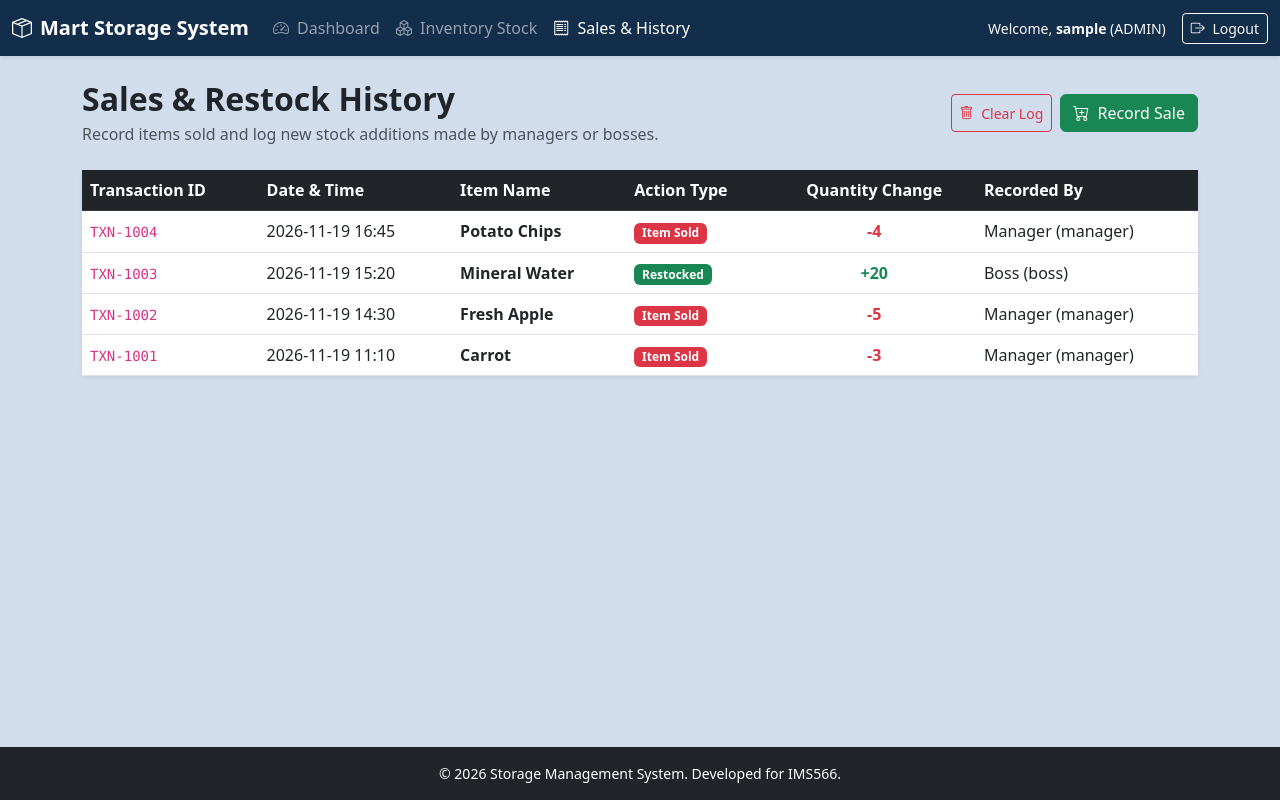
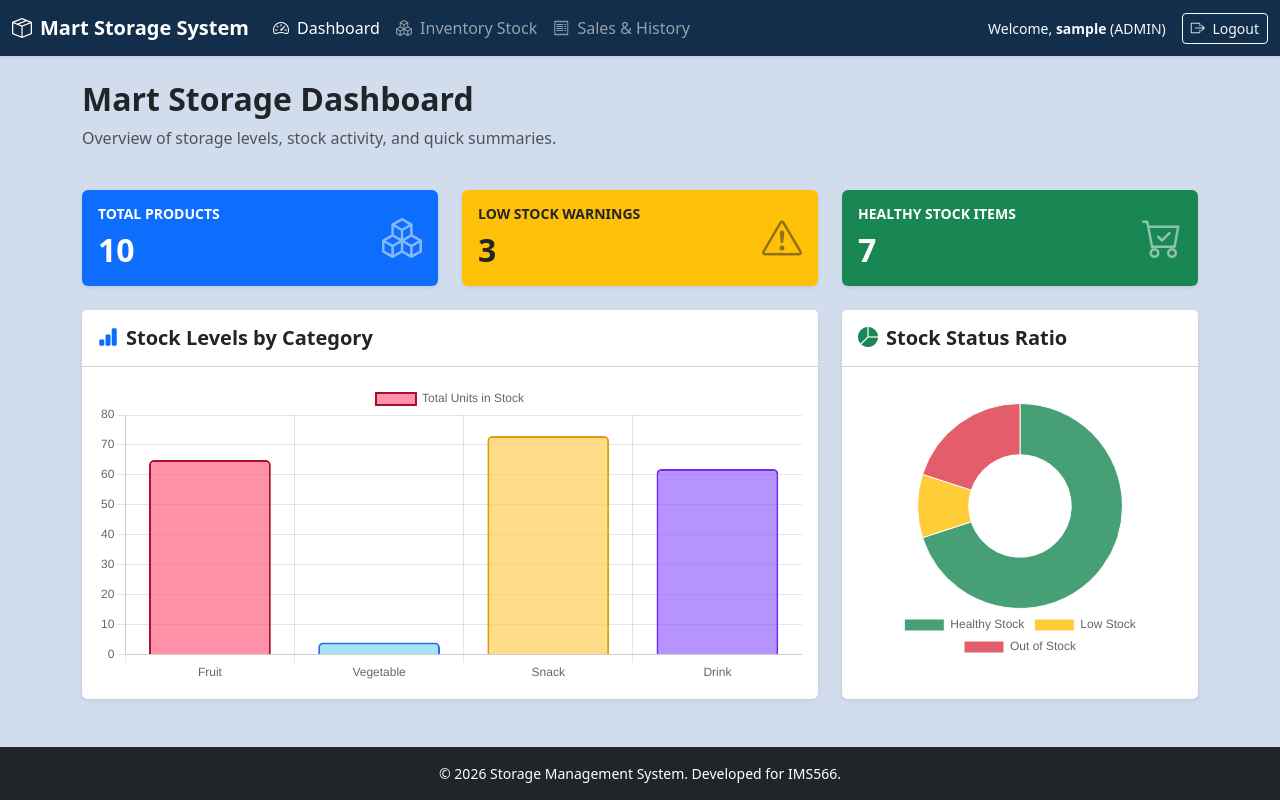
Before and after one commit to basirah25/INDIVIDUAL-IMS566-BASIRAH, a plain HTML site: page sales.html in a window 1280 px wide. Drawn offline with nearby package versions, Linux system fonts and the light colour scheme; sample sign-in values are in the browser's storage.

Commit message:
Update sales.html

```diff
--- a/sales.html
+++ b/sales.html
@@ -1,12 +1,13 @@
-
 <!DOCTYPE html>
 <html lang="en">
+
 <head>
     <meta charset="UTF-8">
     <meta name="viewport" content="width=device-width, initial-scale=1.0">
-    <title>Sales & Activity Log</title>
+    <title>Dashboard</title>
     <link href="https://cdn.jsdelivr.net/npm/bootstrap@5.3.0/dist/css/bootstrap.min.css" rel="stylesheet">
     <link href="https://cdn.jsdelivr.net/npm/bootstrap-icons@1.10.5/font/bootstrap-icons.css" rel="stylesheet">
+    <script src="https://cdn.jsdelivr.net/npm/chart.js"></script>
     <link href="style.css" rel="stylesheet">
 </head>
 
@@ -24,13 +25,13 @@
             <div class="collapse navbar-collapse" id="navbarNav">
                 <ul class="navbar-nav me-auto">
                     <li class="nav-item">
-                        <a class="nav-link" href="dashboard.html"><i class="bi bi-speedometer2 me-1"></i> Dashboard</a>
+                        <a class="nav-link active" href="dashboard.html"><i class="bi bi-speedometer2 me-1"></i> Dashboard</a>
                     </li>
                     <li class="nav-item">
                         <a class="nav-link" href="inventory.html"><i class="bi bi-boxes me-1"></i> Inventory Stock</a>
                     </li>
                     <li class="nav-item">
-                        <a class="nav-link active" href="sales.html"><i class="bi bi-receipt me-1"></i> Sales & History</a>
+                        <a class="nav-link" href="sales.html"><i class="bi bi-receipt me-1"></i> Sales & History</a>
                     </li>
                 </ul>
                 <div class="d-flex align-items-center text-light">
@@ -43,79 +44,87 @@
         </div>
     </nav>
 
-    <!-- Main Content -->
+    <!-- Main Dashboard Content -->
     <main class="container my-4 flex-grow-1">
-        <div class="d-flex justify-content-between align-items-center mb-4">
-            <div>
-                <h2 class="fw-bold text-dark mb-1">Sales & Restock History</h2>
-                <p class="text-muted mb-0">Record items sold and log new stock additions made by managers or bosses.</p>
-            </div>
-            <div class="d-flex gap-2">
-                <button class="btn btn-outline-danger btn-sm" id="clearSalesBtn">
-                    <i class="bi bi-trash me-1"></i> Clear Log
-                </button>
-                <button class="btn btn-success" data-bs-toggle="modal" data-bs-target="#recordSaleModal">
-                    <i class="bi bi-cart-plus me-1"></i> Record Sale
-                </button>
+        <div class="row mb-4">
+            <div class="col-12">
+                <h2 class="fw-bold text-dark">Mart Storage Dashboard</h2>
+                <p class="text-muted">Overview of storage levels, stock activity, and quick summaries.</p>
             </div>
         </div>
 
-        <!-- Transaction Log Data Table -->
-        <div class="card border-0 shadow-sm">
-            <div class="card-body p-0">
-                <div class="table-responsive">
-                    <table class="table table-hover align-middle mb-0">
-                        <thead class="table-dark">
-                            <tr>
-                                <th>Transaction ID</th>
-                                <th>Date & Time</th>
-                                <th>Item Name</th>
-                                <th>Action Type</th>
-                                <th class="text-center">Quantity Change</th>
-                                <th>Recorded By</th>
-                            </tr>
-                        </thead>
-                        <tbody id="salesTableBody">
-                            <!-- Populated dynamically via script -->
-                        </tbody>
-                    </table>
+        <!-- Summary Cards Row -->
+        <div class="row g-4 mb-4">
+            <div class="col-md-4">
+                <div class="card border-0 shadow-sm bg-primary text-white">
+                    <div class="card-body d-flex justify-content-between align-items-center">
+                        <div>
+                            <h6 class="card-title text-uppercase small fw-semibold">Total Products</h6>
+                            <h2 class="fw-bold mb-0" id="totalProductsCount">0</h2>
+                        </div>
+                        <i class="bi bi-boxes fs-1 opacity-50"></i>
+                    </div>
+                </div>
+            </div>
+            <div class="col-md-4">
+                <div class="card border-0 shadow-sm bg-warning text-dark">
+                    <div class="card-body d-flex justify-content-between align-items-center">
+                        <div>
+                            <h6 class="card-title text-uppercase small fw-semibold">Low Stock Warnings</h6>
+                            <h2 class="fw-bold mb-0" id="lowStockCount">0</h2>
+                        </div>
+                        <i class="bi bi-exclamation-triangle fs-1 opacity-50"></i>
+                    </div>
+                </div>
+            </div>
+            <div class="col-md-4">
+                <div class="card border-0 shadow-sm bg-success text-white">
+                    <div class="card-body d-flex justify-content-between align-items-center">
+                        <div>
+                            <h6 class="card-title text-uppercase small fw-semibold">Healthy Stock Items</h6>
+                            <h2 class="fw-bold mb-0" id="healthyStockCount">0</h2>
+                        </div>
+                        <i class="bi bi-cart-check fs-1 opacity-50"></i>
+                    </div>
+                </div>
+            </div>
+        </div>
+
+        <!-- Charts Row -->
+        <div class="row g-4">
+            <!-- Bar Chart-->
+            <div class="col-lg-8">
+                <div class="card border-0 shadow-sm h-100">
+                    <div class="card-header bg-white py-3">
+                        <h5 class="card-title mb-0 fw-semibold text-dark">
+                            <i class="bi bi-bar-chart-fill text-primary me-2"></i>Stock Levels by Category
+                        </h5>
+                    </div>
+                    <div class="card-body">
+                        <div style="position: relative; height: 300px; width: 100%;">
+                            <canvas id="stockBarChart"></canvas>
+                        </div>
+                    </div>
+                </div>
+            </div>
+
+            <!-- Doughnut Chart -->
+            <div class="col-lg-4">
+                <div class="card border-0 shadow-sm h-100">
+                    <div class="card-header bg-white py-3">
+                        <h5 class="card-title mb-0 fw-semibold text-dark">
+                            <i class="bi bi-pie-chart-fill text-success me-2"></i>Stock Status Ratio
+                        </h5>
+                    </div>
+                    <div class="card-body d-flex justify-content-center align-items-center">
+                        <div style="position: relative; height: 260px; width: 100%;">
+                            <canvas id="stockDoughnutChart"></canvas>
+                        </div>
+                    </div>
                 </div>
             </div>
         </div>
     </main>
-
-    <!-- Recording a Sale -->
-    <div class="modal fade" id="recordSaleModal" tabindex="-1">
-        <div class="modal-dialog">
-            <div class="modal-content">
-                <div class="modal-header">
-                    <h5 class="modal-title fw-bold"><i class="bi bi-cart-check me-2"></i>Record Item Sold</h5>
-                    <button type="button" class="btn-close" data-bs-dismiss="modal"></button>
-                </div>
-                <div class="modal-body">
-                    <!-- Error feedback alert -->
-                    <div id="saleErrorAlert" class="alert alert-danger d-none py-2 small" role="alert"></div>
-
-                    <form id="saleForm">
-                        <div class="mb-3">
-                            <label class="form-label small fw-semibold">Select Product</label>
-                            <select class="form-select" id="saleProductSelect" required>
-                                <option value="" disabled selected>Choose item...</option>
-                            </select>
-                        </div>
-                        <div class="mb-3">
-                            <label class="form-label small fw-semibold">Quantity Sold</label>
-                            <input type="number" class="form-control" id="saleQtyInput" min="1" placeholder="e.g. 2" required>
-                        </div>
-                        <div class="modal-footer px-0 pb-0 mt-3">
-                            <button type="button" class="btn btn-secondary" data-bs-dismiss="modal">Cancel</button>
-                            <button type="submit" class="btn btn-success">Submit Sale</button>
-                        </div>
-                    </form>
-                </div>
-            </div>
-        </div>
-    </div>
 
     <!-- Footer -->
     <footer class="bg-dark text-white text-center py-3 mt-auto">
@@ -127,7 +136,6 @@
     <!-- Bootstrap JS Bundle -->
     <script src="https://cdn.jsdelivr.net/npm/bootstrap@5.3.0/dist/js/bootstrap.bundle.min.js"></script>
 
-    <!-- Sales Logic Script -->
     <script>
         function ensureDefaultData() {
             if (!localStorage.getItem('inventoryItems')) {
@@ -146,191 +154,56 @@
                 ];
                 localStorage.setItem('inventoryItems', JSON.stringify(defaultInventory));
             }
-
-            let existingSales = null;
-            try {
-                existingSales = JSON.parse(localStorage.getItem('salesHistory'));
-            } catch (e) {
-                existingSales = null;
-            }
-
-            if (!Array.isArray(existingSales) || existingSales.length === 0) {
-                const defaultSales = [
-                    {
-                        txnId: 'TXN-1004',
-                        date: '2026-11-19 16:45',
-                        name: 'Potato Chips',
-                        type: 'Item Sold',
-                        change: '-4',
-                        actor: 'Manager (manager)'
-                    },
-                    {
-                        txnId: 'TXN-1003',
-                        date: '2026-11-19 15:20',
-                        name: 'Mineral Water',
-                        type: 'Restocked',
-                        change: '+20',
-                        actor: 'Boss (boss)'
-                    },
-                    {
-                        txnId: 'TXN-1002',
-                        date: '2026-11-19 14:30',
-                        name: 'Fresh Apple',
-                        type: 'Item Sold',
-                        change: '-5',
-                        actor: 'Manager (manager)'
-                    },
-                    {
-                        txnId: 'TXN-1001',
-                        date: '2026-11-19 11:10',
-                        name: 'Carrot',
-                        type: 'Item Sold',
-                        change: '-3',
-                        actor: 'Manager (manager)'
-                    }
-                ];
-                localStorage.setItem('salesHistory', JSON.stringify(defaultSales));
-            }
         }
 
-        // Security check
+
         if (localStorage.getItem('isLoggedIn') !== 'true') {
             window.location.href = 'index.html';
         } else {
             ensureDefaultData();
         }
 
-        const username = localStorage.getItem('username') || 'User';
-        const userRole = localStorage.getItem('userRole') || 'Staff';
-        document.getElementById('userInfo').innerHTML = `Welcome, <strong>${username}</strong> (${userRole.toUpperCase()})`;
-
-        document.getElementById('logoutBtn').addEventListener('click', function() {
-            localStorage.removeItem('isLoggedIn');
-            localStorage.removeItem('username');
-            localStorage.removeItem('userRole');
-            window.location.href = 'index.html';
-        });
-
-        // Render Sales Table from localStorage
-        function renderSalesTable() {
-            ensureDefaultData();
-            const salesTableBody = document.getElementById('salesTableBody');
-            salesTableBody.innerHTML = '';
-
-            const salesHistory = JSON.parse(localStorage.getItem('salesHistory')) || [];
-
-            if (salesHistory.length === 0) {
-                salesTableBody.innerHTML = `<tr><td colspan="6" class="text-center py-4 text-muted">No transactions recorded yet.</td></tr>`;
+        document.addEventListener('DOMContentLoaded', function() {
+            if (localStorage.getItem('isLoggedIn') !== 'true') {
                 return;
             }
+            ensureDefaultData();
 
-            salesHistory.forEach(txn => {
-                const badgeClass = txn.type === 'Restocked' ? 'bg-success' : 'bg-danger';
-                const changeClass = txn.type === 'Restocked' ? 'text-success' : 'text-danger';
+            const username = localStorage.getItem('username') || 'User';
+            const userRole = localStorage.getItem('userRole') || 'Staff';
+            const userInfoElement = document.getElementById('userInfo');
+            if (userInfoElement) {
+                userInfoElement.innerHTML = `Welcome, <strong>${username}</strong> (${userRole.toUpperCase()})`;
+            }
+            document.getElementById('logoutBtn').addEventListener('click', function() {
+                localStorage.removeItem('isLoggedIn');
+                localStorage.removeItem('username');
+                localStorage.removeItem('userRole');
 
-                const row = document.createElement('tr');
-                row.innerHTML = `
-                    <td><code>${txn.txnId}</code></td>
-                    <td>${txn.date}</td>
-                    <td class="fw-semibold">${txn.name}</td>
-                    <td><span class="badge ${badgeClass}">${txn.type}</span></td>
-                    <td class="text-center ${changeClass} fw-bold">${txn.change}</td>
-                    <td>${txn.actor}</td>
-                `;
-                salesTableBody.appendChild(row);
+                window.location.href = 'index.html';
             });
-        }
 
-        // Render table on page load
-        renderSalesTable();
-
-        // Clear Log Button Handler
-        document.getElementById('clearSalesBtn').addEventListener('click', function() {
-            if (confirm("Are you sure you want to clear the sales history?")) {
-                localStorage.setItem('salesHistory', JSON.stringify([]));
-                renderSalesTable();
-            }
-        });
-
-        // Populate dropdown dynamically from localStorage inventory when modal opens
-        function loadInventoryDropdown() {
-            ensureDefaultData();
-            const selectDropdown = document.getElementById('saleProductSelect');
-            selectDropdown.innerHTML = '<option value="" disabled selected>Choose item...</option>';
-
-            let inventory = JSON.parse(localStorage.getItem('inventoryItems')) || [];
+            // Cards
+            const inventory = JSON.parse(localStorage.getItem('inventoryItems')) || [];
+            let totalProducts = inventory.length;
+            let lowStock = 0;
+            let healthyStock = 0;
 
             inventory.forEach(item => {
-                const option = document.createElement('option');
-                option.value = item.sku;
-                option.textContent = `${item.name} (Available: ${item.qty})`;
-                selectDropdown.appendChild(option);
-            });
-        }
-
-        document.getElementById('recordSaleModal').addEventListener('show.bs.modal', loadInventoryDropdown);
-
-        // Handle Sale Form Submission & Stock Validation
-        document.getElementById('saleForm').addEventListener('submit', function(e) {
-            e.preventDefault();
-            ensureDefaultData();
-
-            const selectedSku = document.getElementById('saleProductSelect').value;
-            const qtySold = parseInt(document.getElementById('saleQtyInput').value);
-            const errorAlert = document.getElementById('saleErrorAlert');
-
-            let inventory = JSON.parse(localStorage.getItem('inventoryItems')) || [];
-            let salesHistory = JSON.parse(localStorage.getItem('salesHistory')) || [];
-
-            const product = inventory.find(p => p.sku === selectedSku);
-
-            if (!product) {
-                errorAlert.textContent = "Selected product not found.";
-                errorAlert.classList.remove('d-none');
-                return;
-            }
-
-            // Validation: Check if quantity sold exceeds current stock
-            if (qtySold > product.qty) {
-                errorAlert.textContent = `Error: Cannot sell ${qtySold} units. Only ${product.qty} units available in stock for ${product.name}.`;
-                errorAlert.classList.remove('d-none');
-                return;
-            }
-
-            // Deduct quantity from inventory and save
-            product.qty -= qtySold;
-            localStorage.setItem('inventoryItems', JSON.stringify(inventory));
-
-            // Format current date and time
-            const now = new Date();
-            const dateTimeStr = now.toISOString().slice(0, 10) + ' ' + now.toTimeString().slice(0, 5);
-            const txnId = 'TXN-' + Math.floor(1000 + Math.random() * 9000);
-
-            // Add new transaction to salesHistory array
-            salesHistory.unshift({
-                txnId: txnId,
-                date: dateTimeStr,
-                name: product.name,
-                type: 'Item Sold',
-                change: `-${qtySold}`,
-                actor: `${userRole.charAt(0).toUpperCase() + userRole.slice(1)} (${username})`
+                if (item.qty === 0 || item.qty <= 5) {
+                    lowStock++;
+                } else {
+                    healthyStock++;
+                }
             });
 
-            localStorage.setItem('salesHistory', JSON.stringify(salesHistory));
-
-            // Re-render table to show the new sale
-            renderSalesTable();
-
-            // Reset form, hide error, and close modal
-            document.getElementById('saleForm').reset();
-            errorAlert.classList.add('d-none');
-
-            const modalElement = document.getElementById('recordSaleModal');
-            const modalInstance = bootstrap.Modal.getInstance(modalElement);
-            if (modalInstance) {
-                modalInstance.hide();
-            }
+            document.getElementById('totalProductsCount').textContent = totalProducts;
+            document.getElementById('lowStockCount').textContent = lowStock;
+            document.getElementById('healthyStockCount').textContent = healthyStock;
         });
     </script>
+
+    <script src="bar.js"></script>
+    <script src="doughnut.js"></script>
 </body>
 </html>
```
